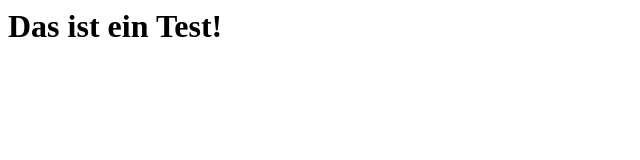
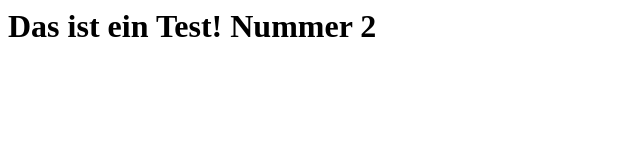
Before and after one commit to anschmidt01/Webtech22, a plain HTML site: page Uebung1/index.html in a window 1280 px wide. Shown: the whole page, without its empty margins (0-640 px from the left). Drawn offline with Linux system fonts and the light colour scheme.

Commit message:
zweites Commit

```diff
--- a/Uebung1/index.html
+++ b/Uebung1/index.html
@@ -1,3 +1,3 @@
 <h1>
-    Das ist ein Test!
+    Das ist ein Test! Nummer 2
 </h1>
```
